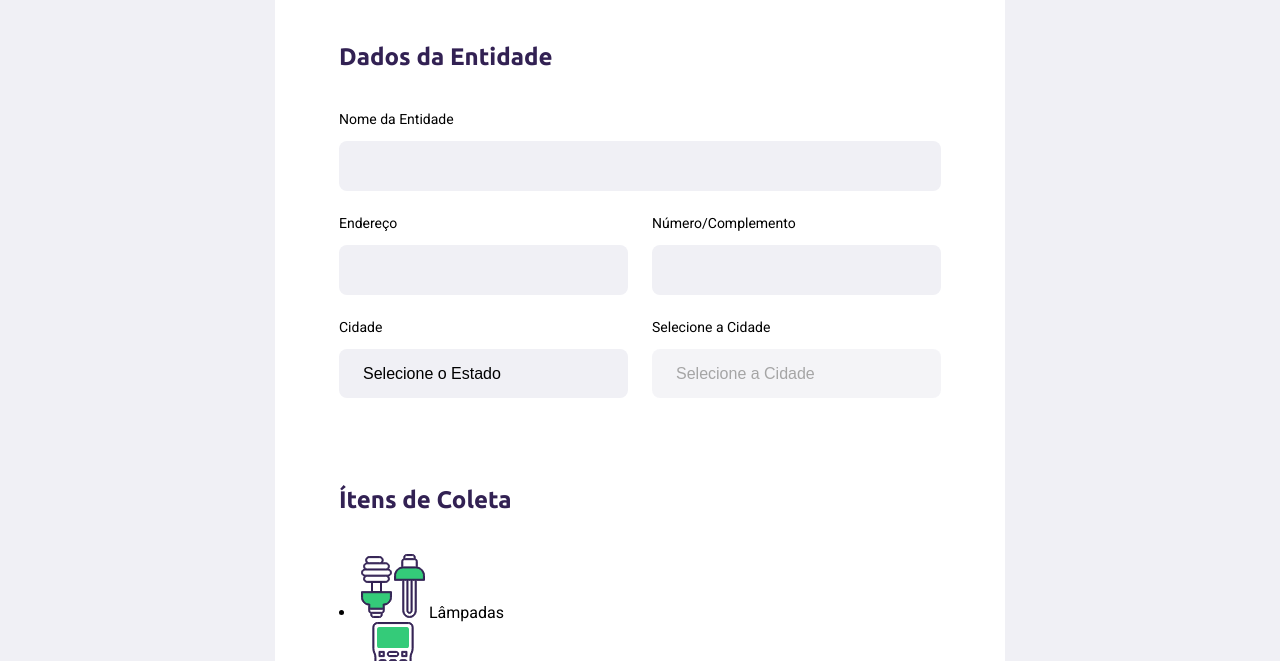
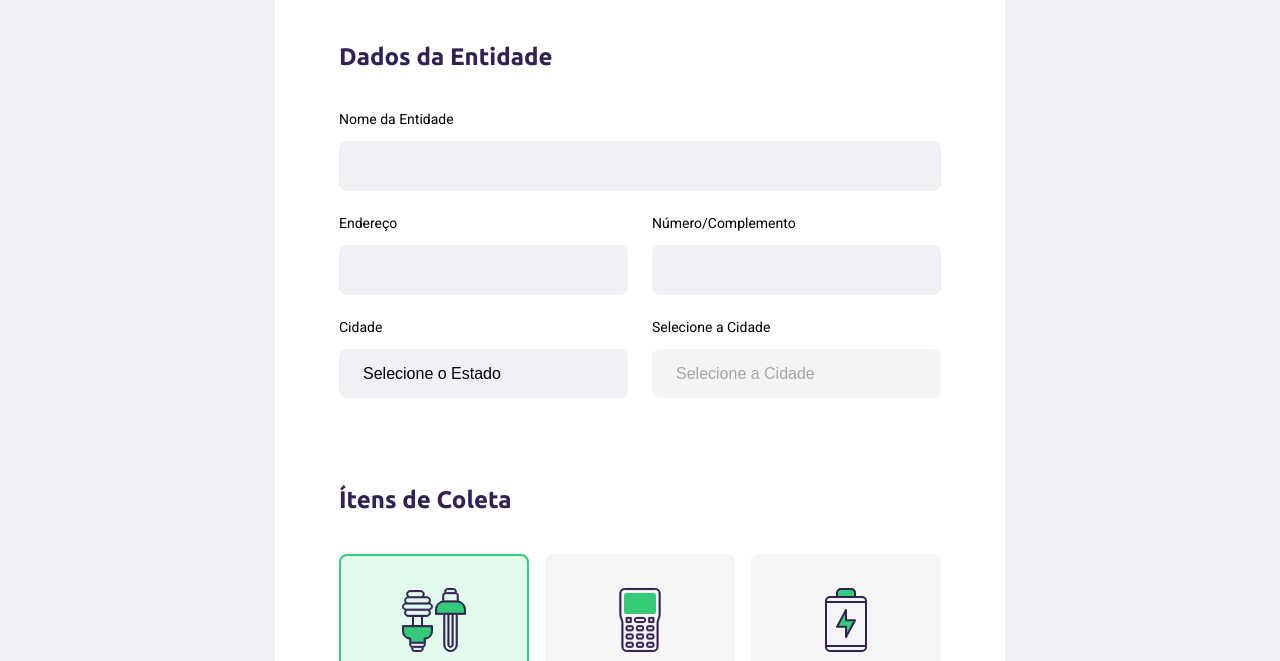
Before and after one commit to drigosantos81/e-coleta, a plain HTML site: page create-point.html in a window 1280 px wide. Shown: the part 291-952 px from the top of the page. Drawn offline with Linux system fonts and the light colour scheme; no server answers.

Commit message:
Estilização da segunda parte da página create-points concluída.

```diff
--- a/create-point.html
+++ b/create-point.html
@@ -64,7 +64,7 @@
                     <h2>Ítens de Coleta</h2>
                 </legend>
                 <div class="items-grid">
-                    <li data-id="1">
+                    <li data-id="1" class="selected">
                         <img src="./assets/lampadas.svg" alt="Lâmpadas">
                         <span>Lâmpadas</span>
                     </li>
--- a/styles/create-point.css
+++ b/styles/create-point.css
@@ -104,3 +104,39 @@ form button {
 form button:hover {
     background-color: #2fb86e;
 }
+
+.items-grid {
+    display: grid;
+    grid-template-columns: 1fr 1fr 1fr;
+    /* align-items: center; */
+    /* justify-content: center; */
+    gap: 16px;
+}
+
+.items-grid li {
+    background-color: #f5f5f5;
+    list-style: none;
+    border: 2px solid #f5f5f5;
+    border-radius: 8px;
+    height: 180px;
+    padding: 32px 24px 16px;
+    display: flex;
+    flex-direction: column;
+    align-items: center;
+    justify-content: space-between;
+    text-align: center;
+    cursor: pointer;
+}
+
+.items-grid li span {
+    margin: 12px 0 0 0;
+    flex: 1;
+    display: flex;
+    align-items: center;
+    color: var(--title-color);
+}
+
+.items-grid li.selected {
+    background: #e1faec;
+    border: 2px solid #34cb79;
+}
```
